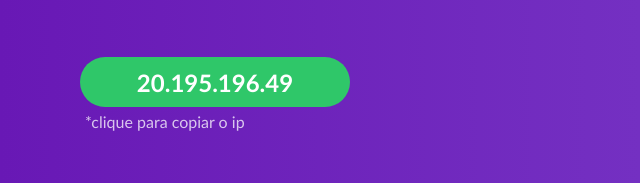
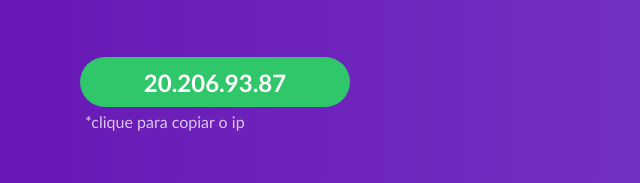
Before and after one commit to kaiollzim/minezim, a plain HTML site: page index.html in a window 1280 px wide. Shown: the part 522-705 px from the top of the page, 0-640 px from the left. Drawn offline with nearby package versions, Linux system fonts and the light colour scheme.

Commit message:
Add files via upload

```diff
--- a/index.html
+++ b/index.html
@@ -76,7 +76,7 @@
 
                 <div class="text-ip">
                     <div class="ip-btn" id="url">
-                        <h1>20.195.196.49</h1>
+                        <h1>20.206.93.87</h1>
                     </div>
                     <p>*clique para copiar o ip</p>
                 </div>
```
